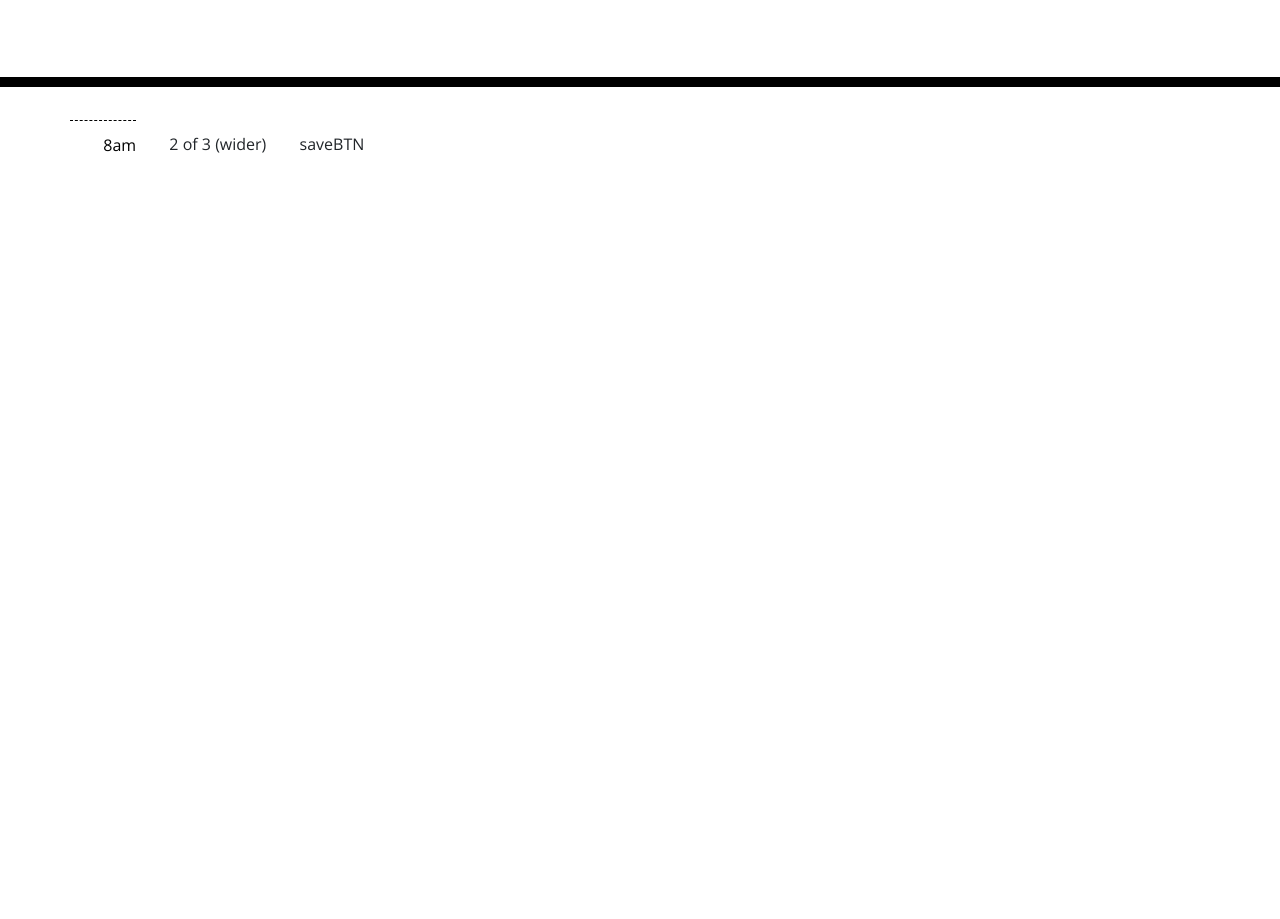
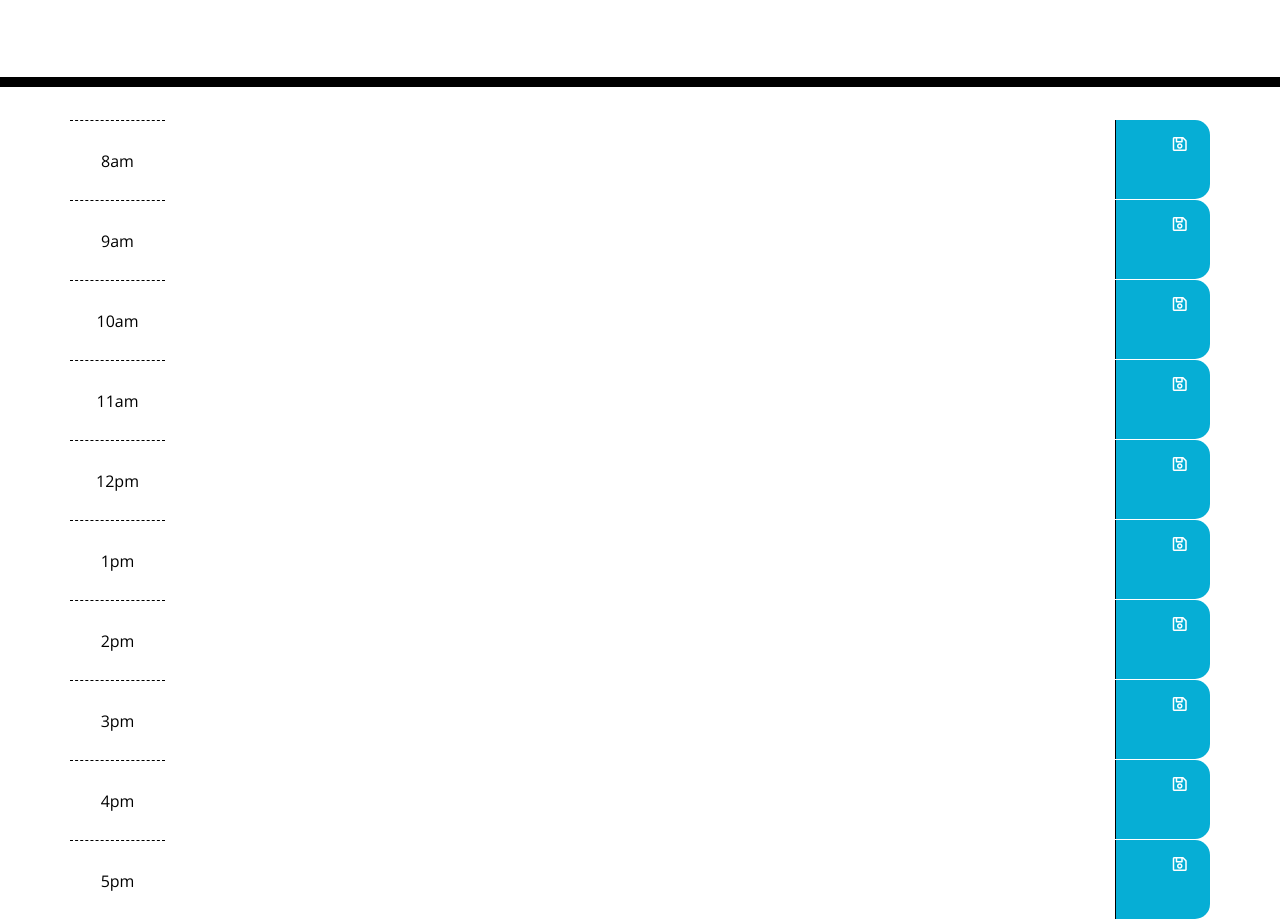
Before and after one commit to noreaster24/work-day-scheduler, a plain HTML site: page index.html in a window 1280 px wide. Shown: the part 181-1100 px from the top of the page. Before the commit the page ends 800 px from the top, so only its background shows below. Drawn offline with nearby package versions, Linux system fonts and the light colour scheme.

Commit message:
added times to timeblock & linked to CSS

```diff
--- a/assets/script.js
+++ b/assets/script.js
@@ -0,0 +1,17 @@
+
+var rightNow = moment();
+
+var tomorrow = moment().add(1, "day").format("dddd, MM-D-YYYY");
+console.log(tomorrow);
+
+var auditTimeBlock = function(hourEl) {
+    console.log(hourEl);
+};
+
+var createAgendaItem (hourEl) {
+    var agendaP = $("<p>").addClass("m-1").text(agendaText);
+
+    auditTimeBlock(hourEl);
+
+    $("#textArea").append(agendaP);
+}
--- a/index.html
+++ b/index.html
@@ -21,21 +21,102 @@
   </header>
   <div class="container">
     <!-- Timeblocks go here -->
-    <div class="row">
-      <div class="hour">
+    <div class="time-block row">
+      <div class="hour col-1" id="hourEl">
         8am
       </div>
-      <div class="description">
-        2 of 3 (wider)
+      <div class="textarea col-10" id="textArea"></div>
+      <div class="saveBtn col-1">
+        <i class="far fa-save"></i>
       </div>
-      <div class="saveBTN">
-        saveBTN
+    </div>
+    <div class="time-block row">
+      <div class="hour col-1">
+        9am
       </div>
+      <div class="textarea col-10"></div>
+      <div class="saveBtn col-1">
+        <i class="far fa-save"></i>
+      </div>
+    </div>
+    <div class="time-block row">
+      <div class="hour col-1">
+        10am
+      </div>
+      <div class="textarea col-10"></div>
+      <div class="saveBtn col-1">
+        <i class="far fa-save"></i>
+      </div>
+    </div>
+    <div class="time-block row">
+      <div class="hour col-1">
+        11am
+      </div>
+      <div class="textarea col-10"></div>
+      <div class="saveBtn col-1">
+        <i class="far fa-save"></i>
+      </div>
+    </div>
+    <div class="time-block row">
+      <div class="hour col-1">
+        12pm
+      </div>
+      <div class="textarea col-10"></div>
+      <div class="saveBtn col-1">
+        <i class="far fa-save"></i>
+      </div>
+    </div>
+    <div class="time-block row">
+      <div class="hour col-1">
+        1pm
+      </div>
+      <div class="textarea col-10"></div>
+      <div class="saveBtn col-1">
+        <i class="far fa-save"></i>
+      </div>
+    </div>
+    <div class="time-block row">
+      <div class="hour col-1">
+        2pm
+      </div>
+      <div class="textarea col-10"></div>
+      <div class="saveBtn col-1">
+        <i class="far fa-save"></i>
+      </div>
+    </div>
+    <div class="time-block row">
+      <div class="hour col-1">
+        3pm
+      </div>
+      <div class="textarea col-10"></div>
+      <div class="saveBtn col-1">
+        <i class="far fa-save"></i>
+      </div>
+    </div>
+    <div class="time-block row">
+      <div class="hour col-1">
+        4pm
+      </div>
+      <div class="textarea col-10"></div>
+      <div class="saveBtn col-1">
+        <i class="far fa-save"></i>
+      </div>
+    </div>
+    <div class="time-block row">
+      <div class="hour col-1">
+        5pm
+      </div>
+      <div class="textarea col-10"></div>
+      <div class="saveBtn col-1">
+        <i class="far fa-save"></i>
+      </div>
+    </div>
   </div>
 
-  <script src="assets/script.js"></script>
   <script src="https://code.jquery.com/jquery-3.4.1.min.js"></script>
   <script src="https://cdnjs.cloudflare.com/ajax/libs/moment.js/2.24.0/moment.min.js"></script>
+  <script src="assets/script.js"></script>
+
 </body>
 
 </html>
```
Also changed, not shown: 1 other file.
